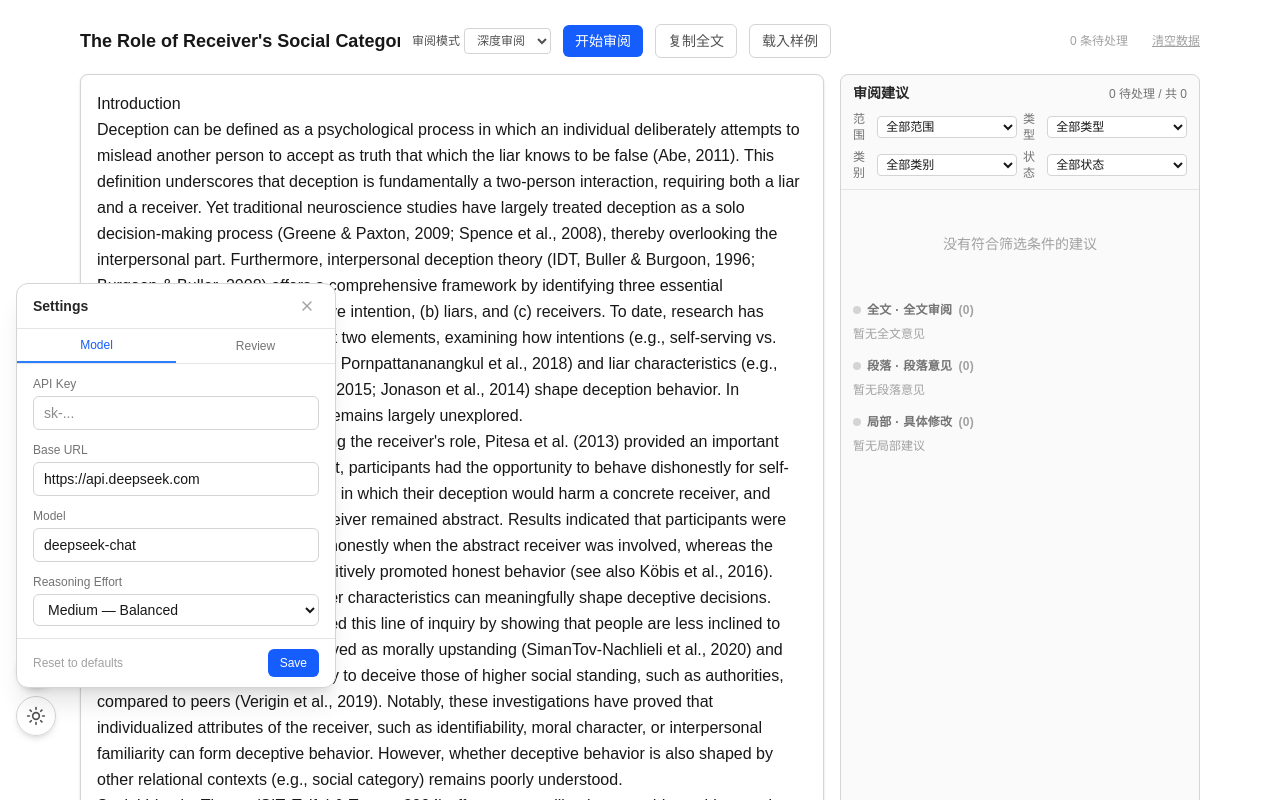
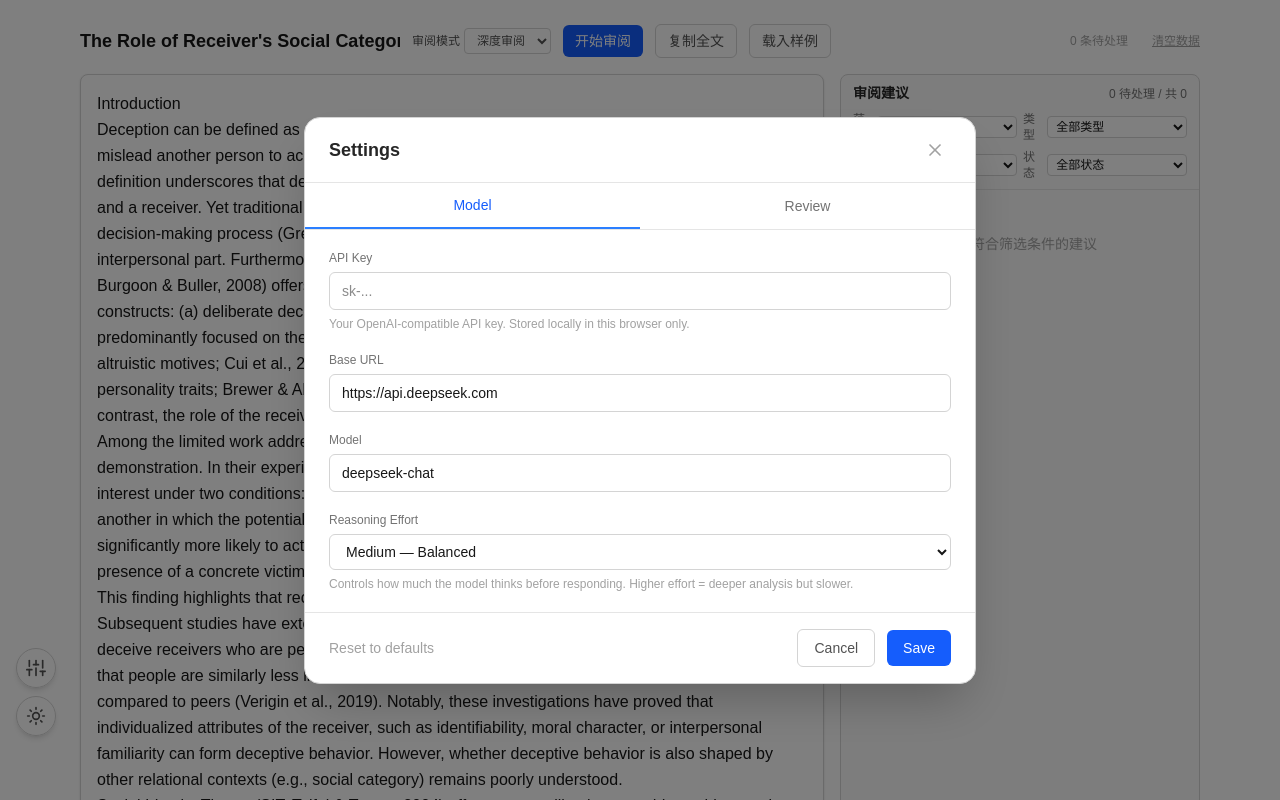
Before and after one commit to Einheriar/scholar-weave, a Next.js app: page / in a window 1280 px wide. Both pictures are taken after a click on the button 36 px from the left and 668 px from the top of the page. Shown: the top 800 px of the page. Built offline with nearby package versions, Linux system fonts and the light colour scheme.

Commit message:
feat: 设置面板改为中央模态窗口，支持 Esc 关闭和点击遮罩关闭

```diff
--- a/src/components/SettingsPanel.tsx
+++ b/src/components/SettingsPanel.tsx
@@ -12,7 +12,7 @@ import {
 
 /**
  * 设置面板：LLM 连接配置 + 审阅偏好。
- * 浮动在主题切换按钮上方，localStorage 持久化。
+ * 中央模态窗口，localStorage 持久化。
  */
 
 type Tab = "model" | "review";
@@ -42,6 +42,16 @@ export function SettingsPanel({
     }
   }, [open, settings]);
 
+  // Close on Escape
+  useEffect(() => {
+    if (!open) return;
+    const onKey = (e: KeyboardEvent) => {
+      if (e.key === "Escape") onClose();
+    };
+    document.addEventListener("keydown", onKey);
+    return () => document.removeEventListener("keydown", onKey);
+  }, [open, onClose]);
+
   const updateLLM = useCallback(
     (patch: Partial<UserSettings["llm"]>) => {
       setDraft((d) => ({ ...d, llm: { ...d.llm, ...patch } }));
@@ -70,24 +80,38 @@ export function SettingsPanel({
   if (!open) return null;
 
   const inputCls =
-    "w-full rounded-md border border-neutral-300 bg-transparent px-2.5 py-1.5 text-sm focus:border-blue-400 focus:outline-none dark:border-neutral-600 dark:bg-neutral-800 dark:text-neutral-200";
+    "w-full rounded-md border border-neutral-300 bg-transparent px-3 py-2 text-sm focus:border-blue-400 focus:outline-none dark:border-neutral-600 dark:bg-neutral-800 dark:text-neutral-200";
   const labelCls =
-    "block text-xs font-medium text-neutral-500 dark:text-neutral-400 mb-1";
+    "block text-xs font-medium text-neutral-500 dark:text-neutral-400 mb-1.5";
 
   return (
-    <div className="fixed bottom-28 left-4 z-50 w-80 rounded-xl border border-neutral-300 bg-white shadow-xl dark:border-neutral-600 dark:bg-neutral-900">
+    <div
+      className="fixed inset-0 z-[100] flex items-center justify-center bg-black/50 p-4"
+      onClick={(e) => {
+        if (e.target === e.currentTarget) onClose();
+      }}
+    >
+      <div
+        className="flex max-h-[85vh] w-full max-w-2xl flex-col rounded-2xl border border-neutral-300 bg-white shadow-2xl dark:border-neutral-700 dark:bg-neutral-900"
+        role="dialog"
+        aria-modal="true"
+        aria-labelledby="settings-title"
+      >
         {/* Header */}
-      <div className="flex items-center justify-between border-b border-neutral-200 px-4 py-2.5 dark:border-neutral-700">
-        <h2 className="text-sm font-semibold text-neutral-800 dark:text-neutral-200">
+        <div className="flex items-center justify-between border-b border-neutral-200 px-6 py-4 dark:border-neutral-700">
+          <h2
+            id="settings-title"
+            className="text-lg font-semibold text-neutral-800 dark:text-neutral-200"
+          >
             Settings
           </h2>
           <button
             type="button"
             onClick={onClose}
-          className="rounded p-1 text-neutral-400 hover:bg-neutral-100 hover:text-neutral-600 dark:hover:bg-neutral-800"
+            className="rounded-lg p-1.5 text-neutral-400 transition-colors hover:bg-neutral-100 hover:text-neutral-600 dark:hover:bg-neutral-800"
             aria-label="Close settings"
           >
-          <svg width="16" height="16" viewBox="0 0 24 24" fill="none" stroke="currentColor" strokeWidth="2" strokeLinecap="round">
+            <svg width="20" height="20" viewBox="0 0 24 24" fill="none" stroke="currentColor" strokeWidth="2" strokeLinecap="round">
               <line x1="18" y1="6" x2="6" y2="18" />
               <line x1="6" y1="6" x2="18" y2="18" />
             </svg>
@@ -106,7 +130,7 @@ export function SettingsPanel({
               key={key}
               type="button"
               onClick={() => setTab(key)}
-            className={`flex-1 px-3 py-2 text-xs font-medium transition-colors ${
+              className={`flex-1 px-4 py-3 text-sm font-medium transition-colors ${
                 tab === key
                   ? "border-b-2 border-blue-500 text-blue-600 dark:text-blue-400"
                   : "text-neutral-500 hover:text-neutral-700 dark:text-neutral-400 dark:hover:text-neutral-300"
@@ -118,9 +142,9 @@ export function SettingsPanel({
         </div>
 
         {/* Body */}
-      <div className="space-y-3 px-4 py-3">
+        <div className="flex-1 overflow-y-auto px-6 py-5">
           {tab === "model" && (
-          <>
+            <div className="space-y-5">
               <div>
                 <label className={labelCls}>API Key</label>
                 <input
@@ -131,6 +155,9 @@ export function SettingsPanel({
                   className={inputCls}
                   autoComplete="off"
                 />
+                <p className="mt-1.5 text-xs text-neutral-400">
+                  Your OpenAI-compatible API key. Stored locally in this browser only.
+                </p>
               </div>
               <div>
                 <label className={labelCls}>Base URL</label>
@@ -167,12 +194,15 @@ export function SettingsPanel({
                     </option>
                   ))}
                 </select>
+                <p className="mt-1.5 text-xs text-neutral-400">
+                  Controls how much the model thinks before responding. Higher effort = deeper analysis but slower.
+                </p>
               </div>
-          </>
+            </div>
           )}
 
           {tab === "review" && (
-          <>
+            <div className="space-y-5">
               <div>
                 <label className={labelCls}>Writing Style</label>
                 <input
@@ -182,9 +212,12 @@ export function SettingsPanel({
                   placeholder="e.g. Academic, Formal, Concise"
                   className={inputCls}
                 />
+                <p className="mt-1.5 text-xs text-neutral-400">
+                  Describe the target writing style for the reviewer.
+                </p>
               </div>
               <div>
-              <label className={labelCls}>Preserve Terms (comma-separated)</label>
+                <label className={labelCls}>Preserve Terms</label>
                 <input
                   type="text"
                   value={draft.review.preserveTerms}
@@ -192,49 +225,60 @@ export function SettingsPanel({
                   placeholder="e.g. SIT, IDT, social category"
                   className={inputCls}
                 />
+                <p className="mt-1.5 text-xs text-neutral-400">
+                  Comma-separated terms that must be preserved verbatim.
+                </p>
               </div>
               <div>
                 <label className={labelCls}>Custom Instructions</label>
                 <textarea
                   value={draft.review.customPrompt}
                   onChange={(e) => updateReview({ customPrompt: e.target.value })}
-                placeholder="Additional instructions for the reviewer, e.g. Focus on passive voice, Be strict about comma usage..."
-                rows={4}
-                className={inputCls + " resize-y"}
+                  placeholder={"Additional instructions for the reviewer...\n\ne.g. Focus on passive voice\n     Be strict about comma usage\n     Prefer concise sentences"}
+                  rows={8}
+                  className={inputCls + " resize-y font-mono"}
                 />
-              <p className="mt-1 text-[11px] text-neutral-400">
+                <p className="mt-1.5 text-xs text-neutral-400">
                   Appended to the system prompt. The JSON output protocol and anchor
                   rules are locked and cannot be overridden.
                 </p>
               </div>
-          </>
+            </div>
           )}
         </div>
 
         {/* Footer */}
-      <div className="flex items-center justify-between border-t border-neutral-200 px-4 py-2.5 dark:border-neutral-700">
+        <div className="flex items-center justify-between border-t border-neutral-200 px-6 py-4 dark:border-neutral-700">
           <button
             type="button"
             onClick={handleReset}
-          className="text-xs text-neutral-400 hover:text-neutral-600 dark:hover:text-neutral-300"
+            className="text-sm text-neutral-400 transition-colors hover:text-neutral-600 dark:hover:text-neutral-300"
           >
             Reset to defaults
           </button>
-        <div className="flex items-center gap-2">
+          <div className="flex items-center gap-3">
             {saved && (
-            <span className="text-xs text-green-600 dark:text-green-400">
+              <span className="text-sm text-green-600 dark:text-green-400">
                 Saved!
               </span>
             )}
             <button
               type="button"
+              onClick={onClose}
+              className="rounded-md border border-neutral-300 px-4 py-2 text-sm font-medium text-neutral-600 transition-colors hover:bg-neutral-100 dark:border-neutral-600 dark:text-neutral-300 dark:hover:bg-neutral-800"
+            >
+              Cancel
+            </button>
+            <button
+              type="button"
               onClick={handleSave}
-            className="rounded-md bg-blue-600 px-3 py-1.5 text-xs font-medium text-white hover:bg-blue-700"
+              className="rounded-md bg-blue-600 px-4 py-2 text-sm font-medium text-white transition-colors hover:bg-blue-700"
             >
               Save
             </button>
           </div>
         </div>
       </div>
+    </div>
   );
 }
```
Lines whose indentation alone changed are shown as unchanged.
